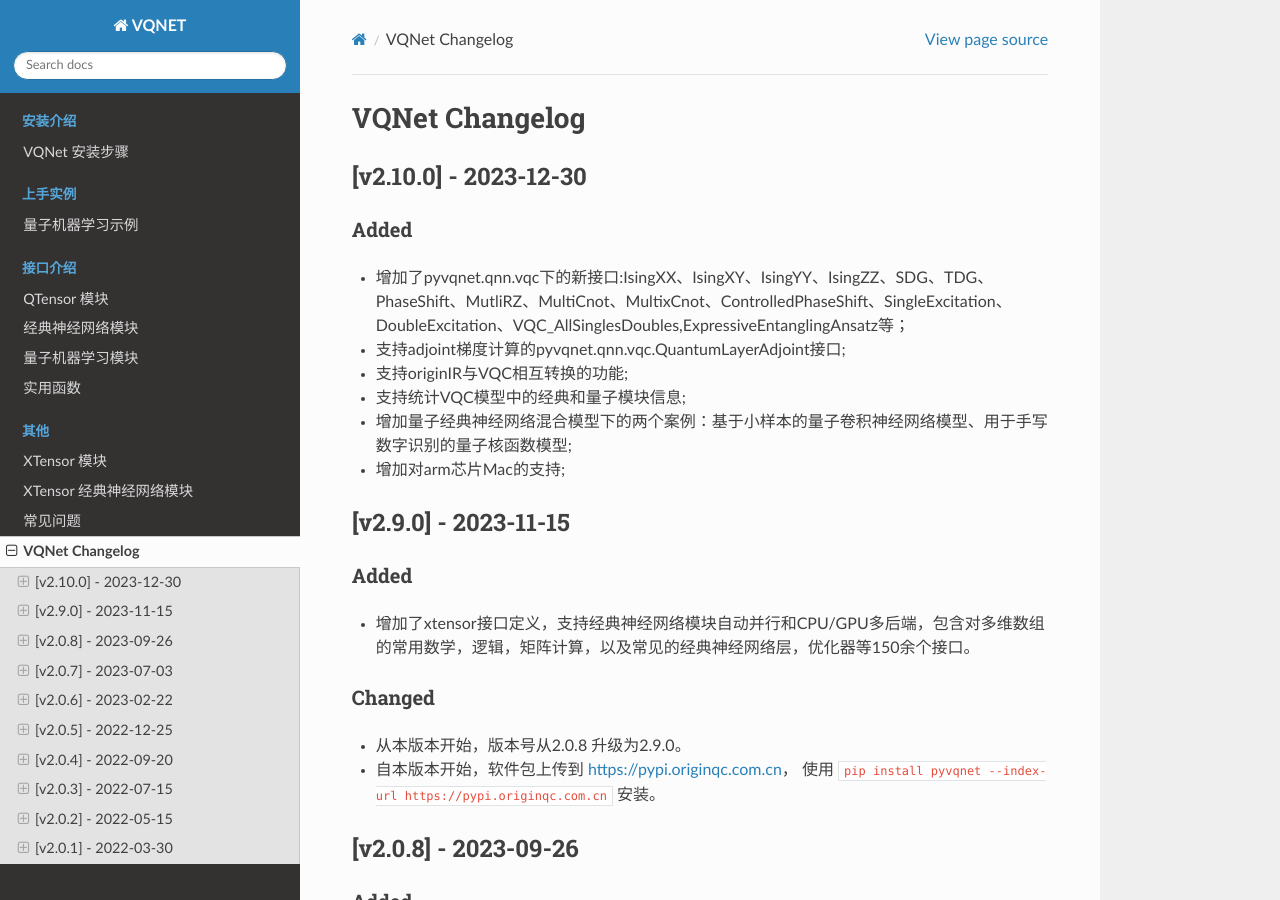
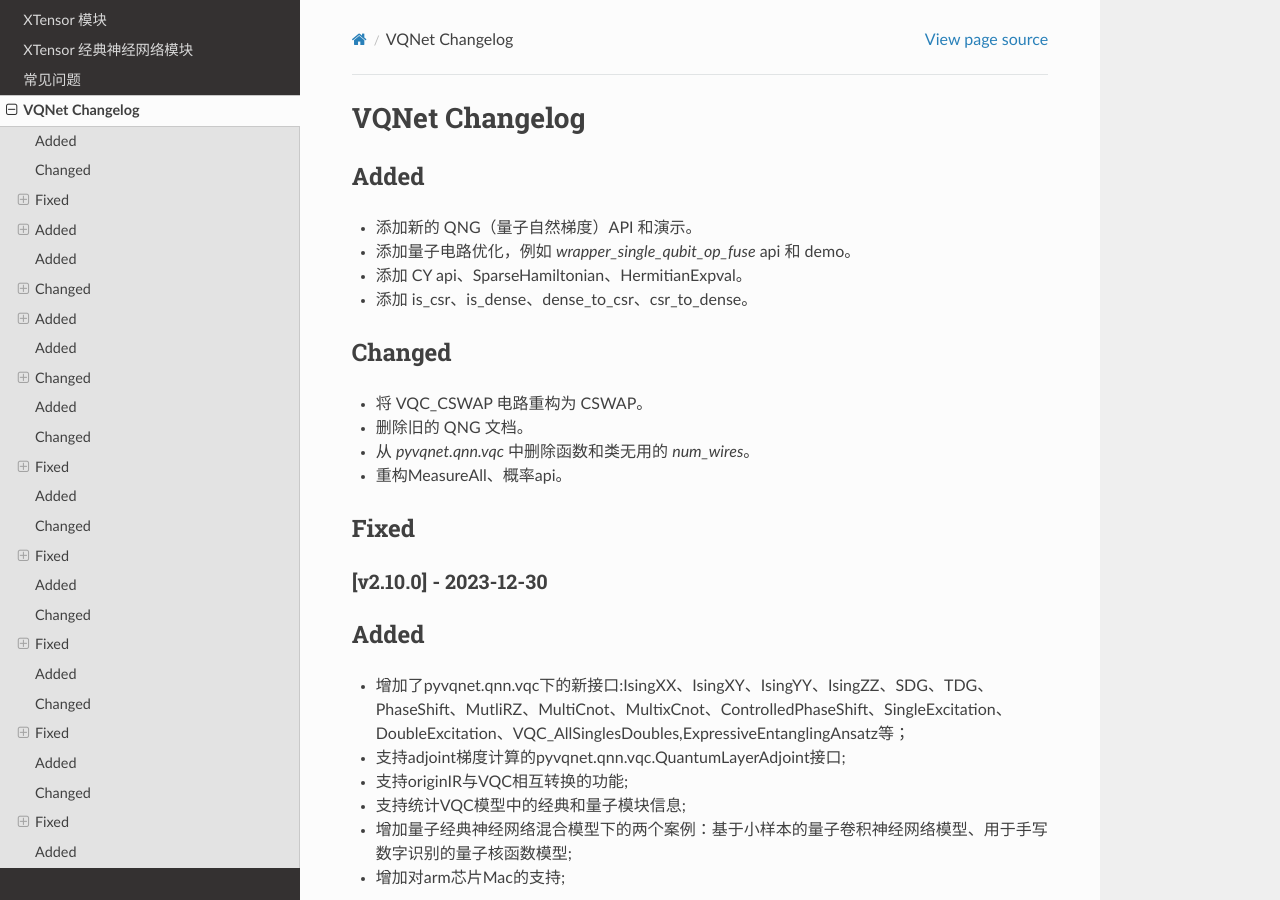
Before and after one commit to OriginQ/VQNET2.0-tutorial, a Sphinx documentation site: the page built from source/rst/CHANGELOG.rst, in a window 1280 px wide and 900 px high. Built offline with Sphinx 7.4.7 and the Read the Docs theme 2.0.0, drawn with Linux system fonts in a browser that asks for light colours.

Commit message:
[feat] change changelog

```diff
--- a/source/rst/CHANGELOG.rst
+++ b/source/rst/CHANGELOG.rst
@@ -2,6 +2,24 @@
 VQNet Changelog
 ######################
 
+Added
+===================
+
+- 添加新的 QNG（量子自然梯度）API 和演示。
+- 添加量子电路优化，例如 `wrapper_single_qubit_op_fuse` api 和 demo。
+- 添加 CY api、SparseHamiltonian、HermitianExpval。
+- 添加 is_csr、is_dense、dense_to_csr、csr_to_dense。
+
+Changed
+===================
+
+- 将 VQC_CSWAP 电路重构为 CSWAP。
+- 删除旧的 QNG 文档。
+- 从 `pyvqnet.qnn.vqc` 中删除函数和类无用的 `num_wires`。
+- 重构MeasureAll、概率api。
+
+Fixed
+===================
 
 [v2.10.0] - 2023-12-30
 ***************************
```
